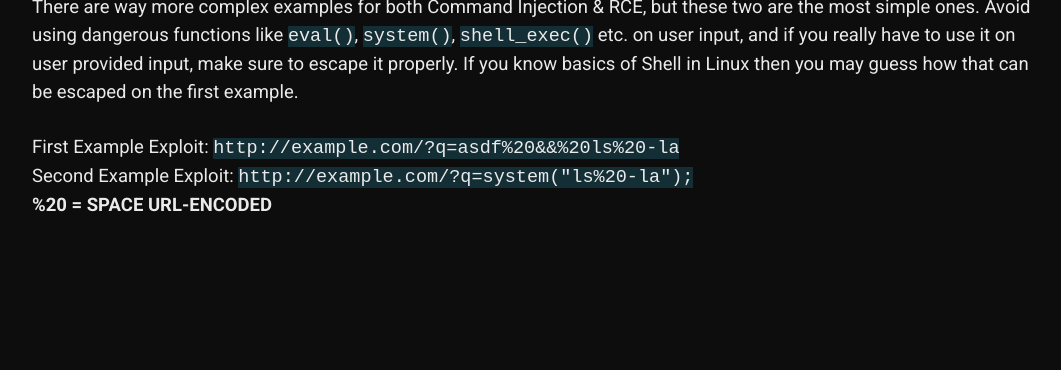
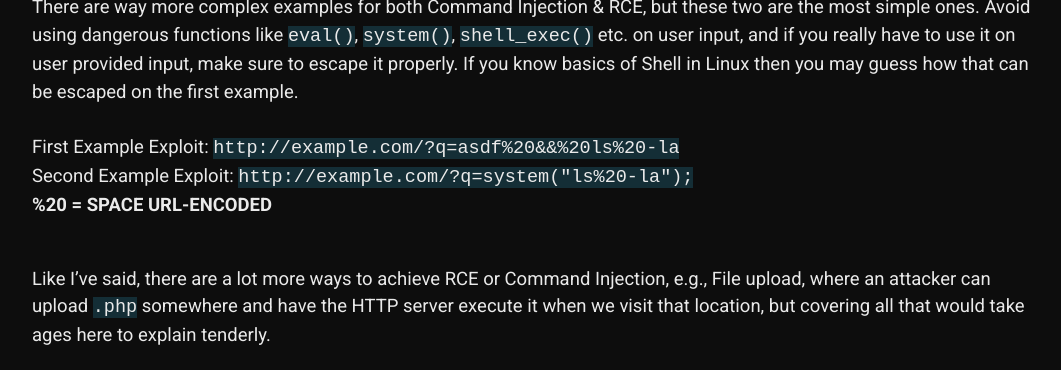
Before and after one commit to 20kilograma/blog, a Jekyll site: the page built from php-sec.md, in a window 1280 px wide and 900 px high, scrolled down 11923 px, cut to the strip 530-900 px from the top of the window. Shown: the whole strip, without its empty margins (108-1169 px from the left). Built offline with Jekyll 4.4.1, drawn with Linux system fonts in a browser that asks for light colours; some web fonts are replaced; our own code applies the rules of GitHub Pages for plain Markdown files; before the commit the page ends 12692 px from its top, so only the background shows below that.

Commit message:
Update php-sec.md

```diff
--- a/php-sec.md
+++ b/php-sec.md
@@ -232,4 +232,6 @@ People mix these two vulnerabilities many times because of their similarities; i
 There are way more complex examples for both Command Injection & RCE, but these two are the most simple ones. Avoid using dangerous functions like <code>eval()</code>, <code>system()</code>, <code>shell_exec()</code> etc.
 on user input, and if you really have to use it on user provided input, make sure to escape it properly. If you know basics of Shell in Linux then you may guess how that can be escaped on the first example. <br><br>First Example Exploit: <code>http://example.com/?q=asdf%20&&%20ls%20-la</code><br>
 Second Example Exploit: <code>http://example.com/?q=system("ls%20-la");</code><br>
-<strong>%20 = SPACE URL-ENCODED</strong>
+<strong>%20 = SPACE URL-ENCODED</strong><br><br>
+
+Like I've said, there are a lot more ways to achieve RCE or Command Injection, e.g., File upload, where an attacker can upload <code>.php</code> somewhere and have the HTTP server execute it when we visit that location, but covering all that would take ages here to explain tenderly.
```
